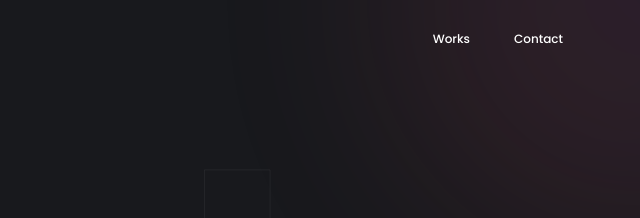
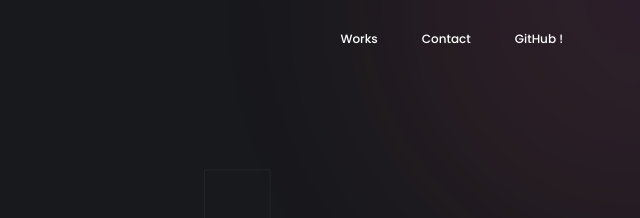
Before and after one commit to anckor0/Anckor.ir, a plain HTML site: page work.html in a window 1280 px wide. Shown: the top 218 px of the page, 640-1280 px from the left. Drawn offline with Linux system fonts and the light colour scheme.

Commit message:
Update work.html

```diff
--- a/work.html
+++ b/work.html
@@ -97,6 +97,9 @@
                     </li>
                     <li class="nav-item">
                         <a class="nav-link" href="index.html">Contact</a>
+                    </li>
+                    <li class="nav-item">
+                        <a class="nav-link" href="https://github.com/anckor0">GitHub !</a>
                     </li>
                 </ul>
             </div>
```
